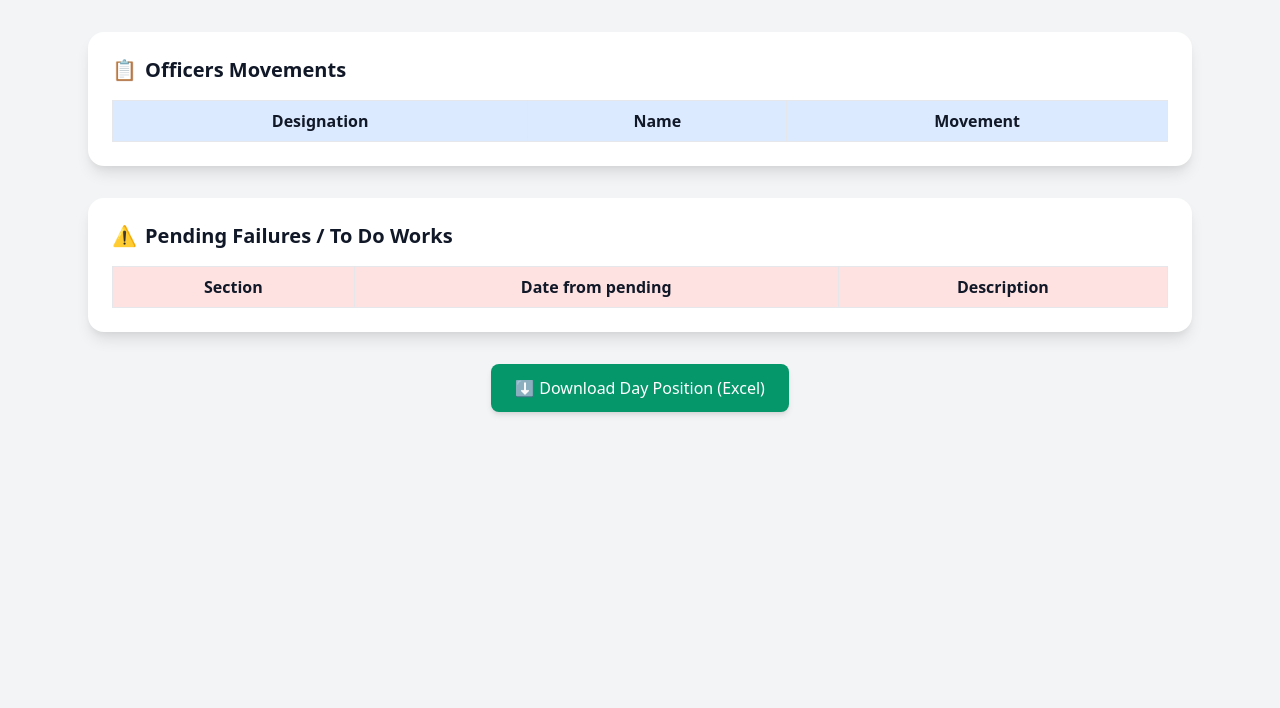
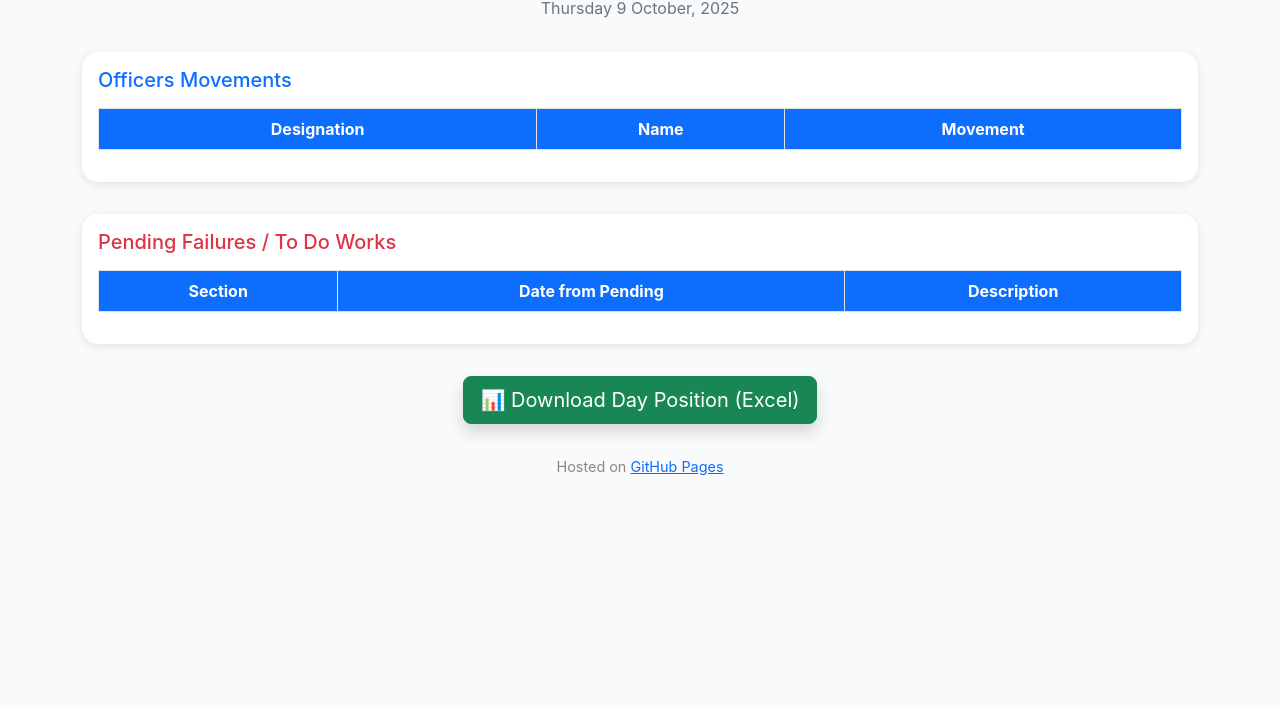
Before and after one commit to bzaexchange/exchange-position-page, a plain HTML site: page index.html in a window 1280 px wide. Shown: the part 92-800 px from the top of the page. Drawn offline with nearby package versions, Linux system fonts and the light colour scheme; no server answers.

Commit message:
Update index.html

```diff
--- a/index.html
+++ b/index.html
@@ -1,104 +1,113 @@
 <!DOCTYPE html>
 <html lang="en">
 <head>
-  <meta charset="UTF-8" />
-  <meta name="viewport" content="width=device-width, initial-scale=1.0" />
+<meta charset="UTF-8">
+<meta name="viewport" content="width=device-width, initial-scale=1.0">
 <title>Exchange Daily Position</title>
-  <link href="https://cdn.jsdelivr.net/npm/tailwindcss@2.2.19/dist/tailwind.min.css" rel="stylesheet">
-  <script src="https://cdnjs.cloudflare.com/ajax/libs/xlsx/0.19.3/xlsx.full.min.js"></script>
+<link href="https://cdn.jsdelivr.net/npm/bootstrap@5.3.3/dist/css/bootstrap.min.css" rel="stylesheet">
+<style>
+body { background: #f9fafb; font-family: "Inter", sans-serif; }
+.card { border: none; border-radius: 1rem; box-shadow: 0 2px 10px rgba(0,0,0,0.1); margin-bottom: 2rem; }
+.table th { background-color: #0d6efd; color: white; }
+.table td, .table th { vertical-align: middle; }
+header { text-align: center; margin: 2rem 0; }
+header h1 { font-weight: 700; }
+footer { text-align: center; margin-top: 2rem; color: #888; font-size: 0.9rem; }
+</style>
 </head>
-<body class="bg-gray-100 text-gray-900">
-  <div class="max-w-6xl mx-auto p-6">
-    <header class="text-center mb-8">
-      <h1 class="text-3xl font-bold mb-2">Exchange Daily Position</h1>
-      <p id="current-date" class="text-gray-600"></p>
+<body>
+<div class="container my-4">
+  <header>
+    <h1>Exchange Daily Position</h1>
+    <p id="currentDate" class="text-secondary"></p>
   </header>
 
-    <!-- Officers Movements -->
-    <section class="bg-white rounded-2xl shadow-lg p-6 mb-8">
-      <h2 class="text-xl font-semibold mb-4 flex items-center gap-2">
-        <span class="text-blue-600">📋</span> Officers Movements
-      </h2>
-      <div class="overflow-x-auto">
-        <table id="officersTable" class="min-w-full border border-gray-300 rounded-lg">
-          <thead class="bg-blue-100">
-            <tr>
-              <th class="px-4 py-2 border">Designation</th>
-              <th class="px-4 py-2 border">Name</th>
-              <th class="px-4 py-2 border">Movement</th>
-            </tr>
+  <div class="card p-3">
+    <h5 class="card-title text-primary mb-3">Officers Movements</h5>
+    <div class="table-responsive">
+      <table class="table table-bordered text-center align-middle" id="officersTable">
+        <thead>
+          <tr><th>Designation</th><th>Name</th><th>Movement</th></tr>
         </thead>
         <tbody></tbody>
       </table>
     </div>
-    </section>
+  </div>
 
-    <!-- Pending Failures -->
-    <section class="bg-white rounded-2xl shadow-lg p-6 mb-8">
-      <h2 class="text-xl font-semibold mb-4 flex items-center gap-2">
-        <span class="text-red-600">⚠️</span> Pending Failures / To Do Works
-      </h2>
-      <div class="overflow-x-auto">
-        <table id="failuresTable" class="min-w-full border border-gray-300 rounded-lg">
-          <thead class="bg-red-100">
-            <tr>
-              <th class="px-4 py-2 border">Section</th>
-              <th class="px-4 py-2 border">Date from pending</th>
-              <th class="px-4 py-2 border">Description</th>
-            </tr>
+  <div class="card p-3">
+    <h5 class="card-title text-danger mb-3">Pending Failures / To Do Works</h5>
+    <div class="table-responsive">
+      <table class="table table-bordered text-center align-middle" id="failuresTable">
+        <thead>
+          <tr><th>Section</th><th>Date from Pending</th><th>Description</th></tr>
         </thead>
         <tbody></tbody>
       </table>
     </div>
-    </section>
-
-    <!-- Actions -->
-    <div class="flex flex-col sm:flex-row justify-center gap-4 mt-8">
-      <button id="downloadExcel"
-        class="px-6 py-3 bg-green-600 hover:bg-green-700 text-white rounded-lg font-medium shadow-md transition">
-        ⬇️ Download Day Position (Excel)
-      </button>
-    </div>
   </div>
 
+  <div class="text-center mt-4">
+    <button id="downloadExcel" class="btn btn-success btn-lg shadow">📊 Download Day Position (Excel)</button>
+  </div>
+
+  <footer>
+    <p>Hosted on <a href="https://bzaexchange.github.io/exchange-position-page/" target="_blank">GitHub Pages</a></p>
+  </footer>
+</div>
+
+<!-- Excel Export and Data Load -->
+<script src="https://cdn.jsdelivr.net/npm/xlsx@0.18.5/dist/xlsx.full.min.js"></script>
 <script>
-    // Display current date
-    document.getElementById("current-date").textContent = new Date().toLocaleDateString('en-IN', {
-      weekday: 'long', year: 'numeric', month: 'long', day: 'numeric'
-    });
+const username = "bzaexchange";
+const repo = "exchange-position-page";
+const filePath = "data.json";
+const apiUrl = `https://api.github.com/repos/${username}/${repo}/contents/${filePath}`;
 
-    // Load data from localStorage
-    const officers = JSON.parse(localStorage.getItem('officersData') || '[]');
-    const failures = JSON.parse(localStorage.getItem('failuresData') || '[]');
+document.getElementById("currentDate").textContent = new Date().toLocaleDateString('en-IN', { weekday:'long', year:'numeric', month:'long', day:'numeric' });
 
-    function populateTable(tableId, data, keys) {
+async function loadData() {
+  try {
+    const res = await fetch(apiUrl);
+    const json = await res.json();
+    const data = JSON.parse(atob(json.content));
+
+    fillTable('officersTable', data.officers);
+    fillTable('failuresTable', data.failures);
+  } catch (e) {
+    console.error(e);
+  }
+}
+
+function fillTable(tableId, rows) {
   const tbody = document.querySelector(`#${tableId} tbody`);
-      tbody.innerHTML = '';
-      data.forEach(row => {
-        const tr = document.createElement('tr');
-        keys.forEach(k => {
-          const td = document.createElement('td');
-          td.className = "border px-4 py-2";
-          td.textContent = row[k] || '';
+  tbody.innerHTML = "";
+  rows.forEach(row => {
+    const tr = document.createElement("tr");
+    Object.values(row).forEach(val => {
+      const td = document.createElement("td");
+      td.textContent = val;
       tr.appendChild(td);
     });
     tbody.appendChild(tr);
   });
 }
 
-    populateTable('officersTable', officers, ['designation', 'name', 'movement']);
-    populateTable('failuresTable', failures, ['section', 'date', 'description']);
+document.getElementById("downloadExcel").addEventListener("click", () => {
+  const wb = XLSX.utils.book_new();
+  const officers = tableToSheet("officersTable");
+  const failures = tableToSheet("failuresTable");
+  XLSX.utils.book_append_sheet(wb, officers, "Officers Movements");
+  XLSX.utils.book_append_sheet(wb, failures, "Pending Failures");
+  const fname = `Exchange_Daily_Position_${new Date().toISOString().split('T')[0]}.xlsx`;
+  XLSX.writeFile(wb, fname);
+});
 
-    // Download Excel
-    document.getElementById('downloadExcel').addEventListener('click', () => {
-      const wb = XLSX.utils.book_new();
-      const ws1 = XLSX.utils.json_to_sheet(officers);
-      const ws2 = XLSX.utils.json_to_sheet(failures);
-      XLSX.utils.book_append_sheet(wb, ws1, 'Officers Movements');
-      XLSX.utils.book_append_sheet(wb, ws2, 'Pending Failures');
-      const filename = `Exchange_Daily_Position_${new Date().toISOString().slice(0,10)}.xlsx`;
-      XLSX.writeFile(wb, filename);
-    });
+function tableToSheet(id) {
+  const table = document.getElementById(id);
+  return XLSX.utils.table_to_sheet(table);
+}
+
+loadData();
 </script>
 </body>
 </html>
```
Lines whose indentation alone changed are shown as unchanged.
